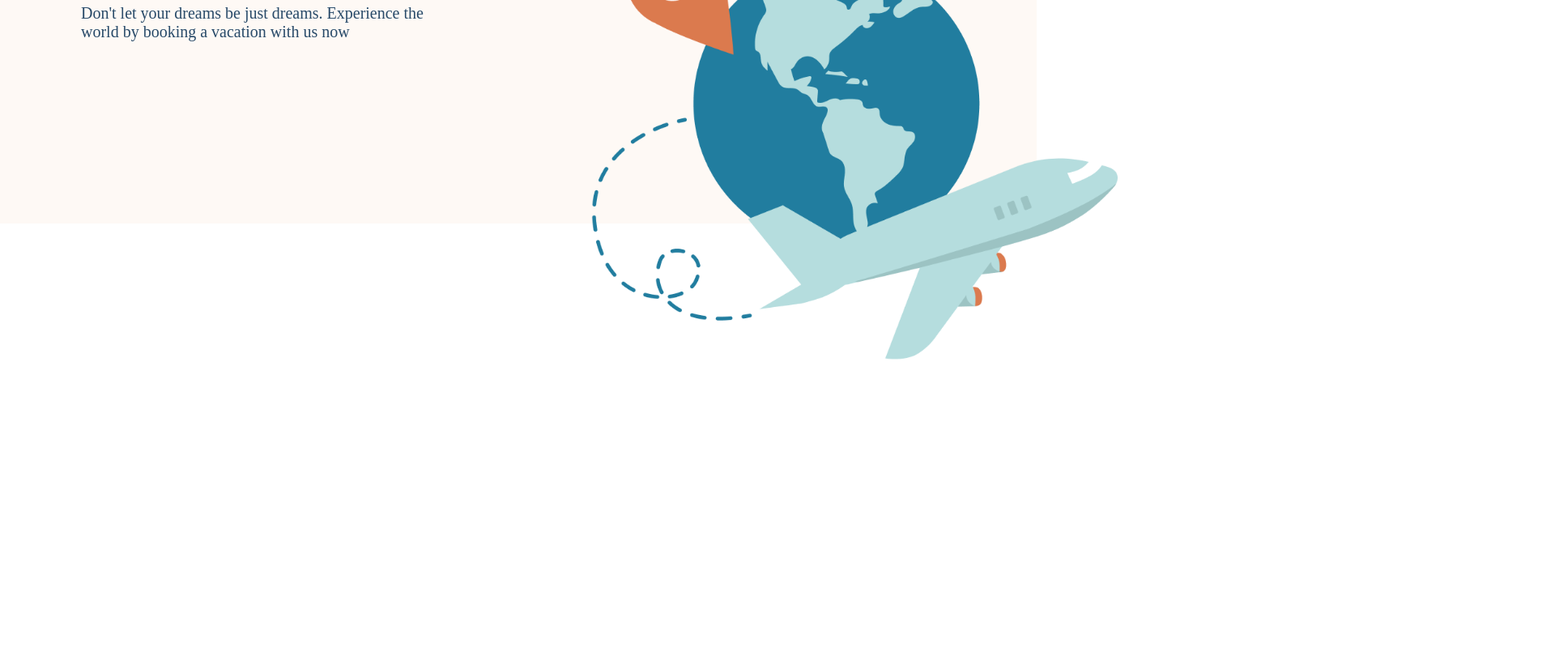
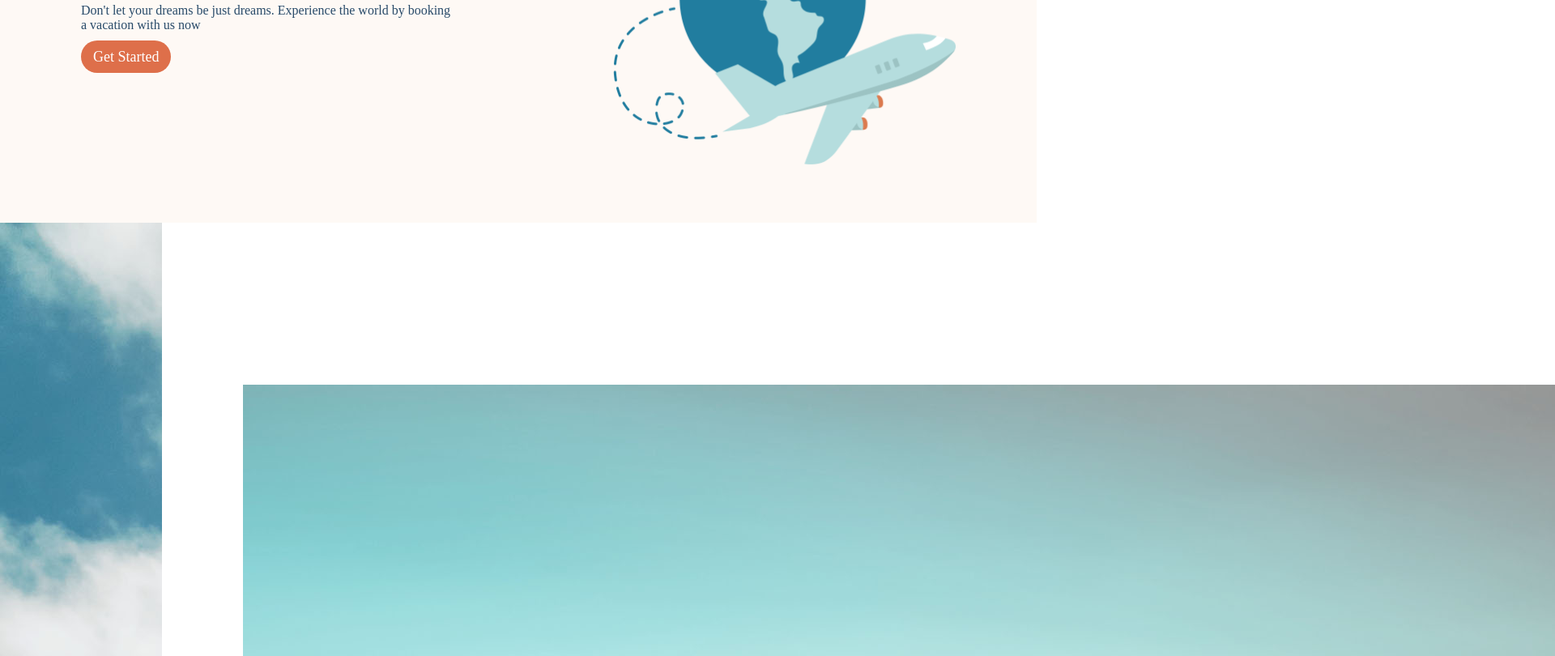
Before and after one commit to JojoPagan/joseph-pagan-travelsite, a plain HTML site: page index.html in a window 1280 px wide. Shown: the part 263-1073 px from the top of the page at 81% size, 1920 px wide, since content can reach past the window. Before the commit the page ends 913 px from the top, so only its background shows below. Drawn offline with Linux system fonts and the light colour scheme.

Commit message:
banner complete start body

```diff
--- a/css/global.css
+++ b/css/global.css
@@ -1,37 +1,37 @@
 /* typography */
 body {
     font-family: 'Montserrat';
-    font-size:20px;
+    font-size:16px;
 }
 
 h1 {
-    font-size: 60px;
+    font-size: 36px;
     font-weight: 300;
     margin: 0;
 }
 
 h2 {
-    font-size: 60px;
+    font-size: 36px;
     font-weight: 300;
     margin-top: 0px;
     margin-bottom: 0px;
 }
 
 h3{
-    font-size: 33px;
+    font-size: 30px;
     font-weight: 300;
 
 }
 
 nav{
-    font-size: 21px;
+    font-size: 18px;
     font-weight: 400;
     padding: 20px;
     margin: 0;
 }
 
 p{
-    font-size: 18px;
+    font-size: 16px;
     font-weight: 400;
     width: 30%;
     box-align: center;
--- a/css/main.css
+++ b/css/main.css
@@ -13,9 +13,10 @@
 }
 
 .hero-content__title {
-    font-size: 36px;
+
     font-weight: bold;
     color: #284a69;
+
 
 
 }
@@ -23,16 +24,59 @@
 .hero-content__text {
     color: #284a69;
     margin: 20px 0;
+    font-size: 16px;
 }
 
 .hero-image{
 
    position: relative;
-    margin: 100px 200px 200px 100px;
-    max-width: 100%;
+    margin: 50px 100px 200px 100px;
+    max-width: 423px;
+}
 
+.hero-button{
+    border-radius: 25px;
+    background-color: #de6f4a;
+    color: #ffffff;
+    font-size: 18px;
+    padding: 10px 15px;
+    text-decoration: none;
+
+}
+
+.gallery {
+    position: relative;
+    display: flex;
+
+
+
+}
+
+.gallery__item {
+    padding: 200px 100px;
 
 
 
 
 }
+
+.photo-1 {
+    position: relative;
+    display: inline-block;
+    background: url('/assets/images/hawaii.jpg');
+
+}
+
+.photo-2 {
+
+    position: relative;
+    display: inline-block;
+    height: 400px;
+
+}
+
+.photo-3 {
+    position: relative;
+    display: inline-block;
+    height: 400px;
+}
--- a/index.html
+++ b/index.html
@@ -28,11 +28,26 @@
   <div class="hero-content">
       <h1 class="hero-content__title">Traveling Comes With Endless Discoveries</h1>
       <div class="hero-content__text">Don't let your dreams be just dreams.  Experience the world by booking a vacation with us now</div>
+      <div>
+        <a href="pages/menu.html" class="hero-button">Get Started</a>
+    </div>
   </div>
   <div >
-    <div><img class="hero-image"src="assets/images/hero.png" /></div>
+    <img class="hero-image"src="assets/images/hero.png" />
 </div>
+</section>
+  <section class="gallery">
+            <div class="gallery__item photo-1">
+              <a href="#"></a>
+            </div>
+            <div class="gallery__item photo-2">
+              <a href="#"><img src="assets/images/iceland.jpg" /></a><
+            </div>
+            <div class="gallery__item photo-3">
+              <a href="#"><img src="assets/images/greece.jpg" /></a><
+            </div>
 
+        </section>
 
 </body>
 </html>
```
